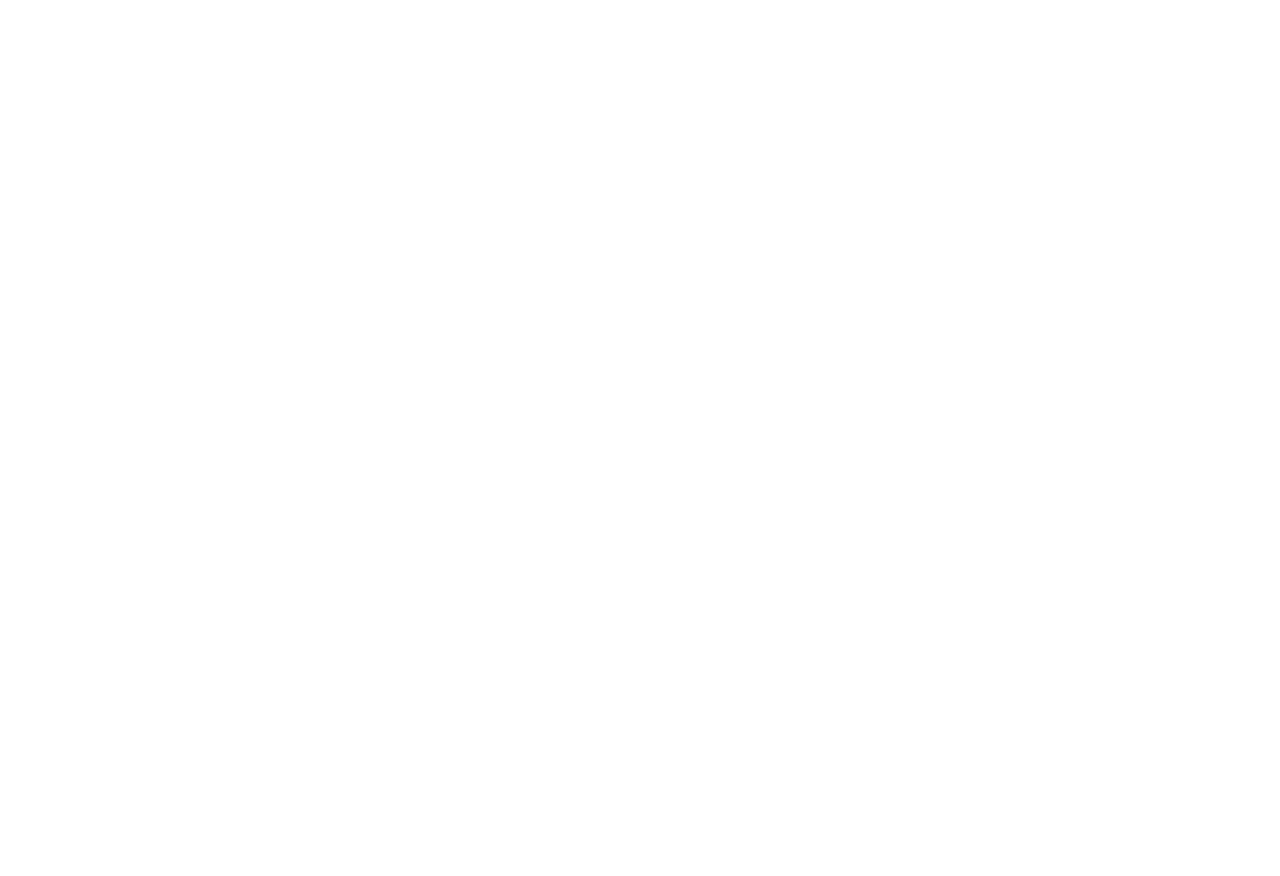
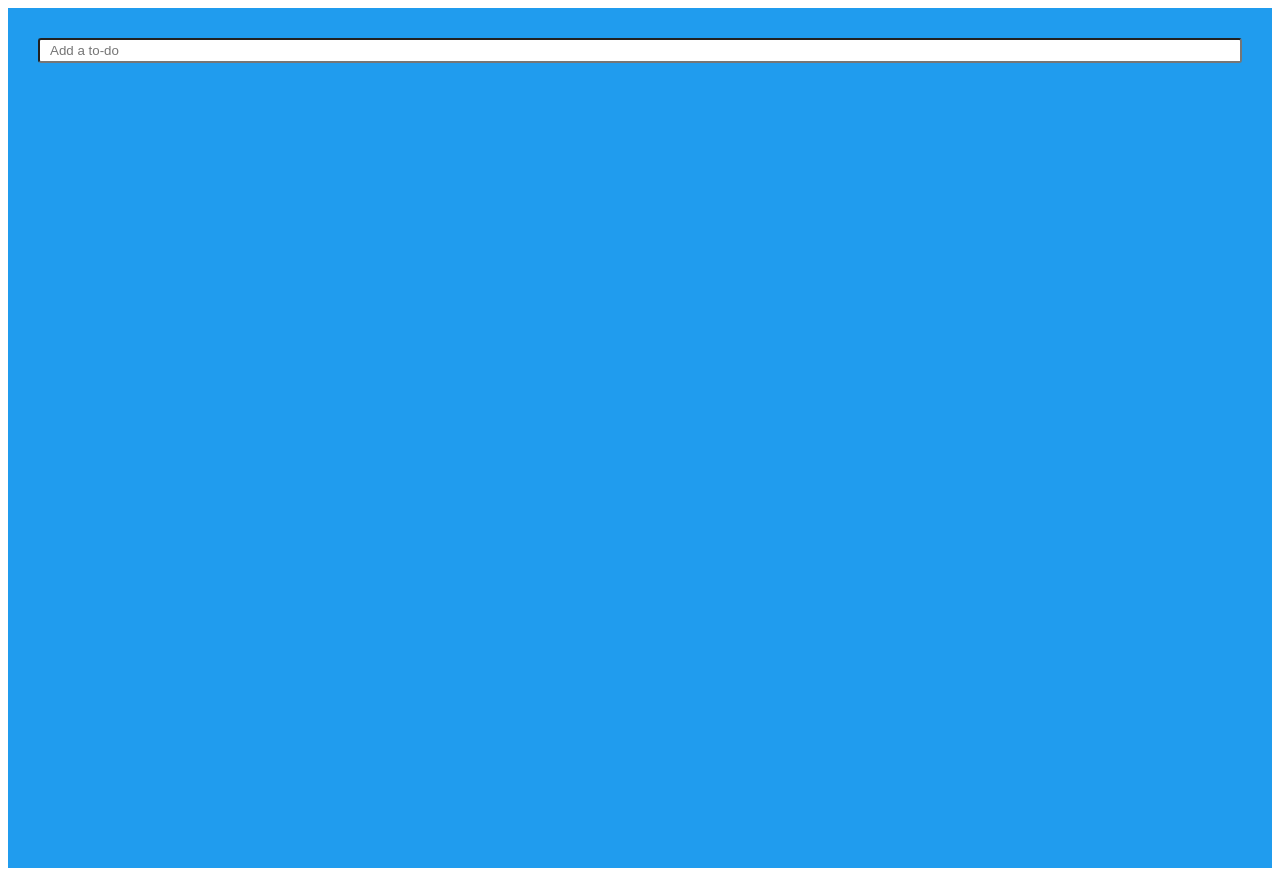
Before and after one commit to brunodahora/tdd-in-react, a React (Create React App) app: page / in a window 1280 px wide. Before the commit the page ends 800 px from the top, so only its background shows below. Built offline with nearby package versions, Linux system fonts and the light colour scheme; the HTML template or start-up script is replaced by a standard one.

Commit message:
Implementation: Show an input

```diff
--- a/src/App.tsx
+++ b/src/App.tsx
@@ -1,7 +1,14 @@
 import React from "react";
+import "./App.css";
 
 function App() {
-  return <div />;
+  return (
+    <div className="app">
+      <form>
+        <input type="text" placeholder="Add a to-do" className="input" />
+      </form>
+    </div>
+  );
 }
 
 export default App;
```
